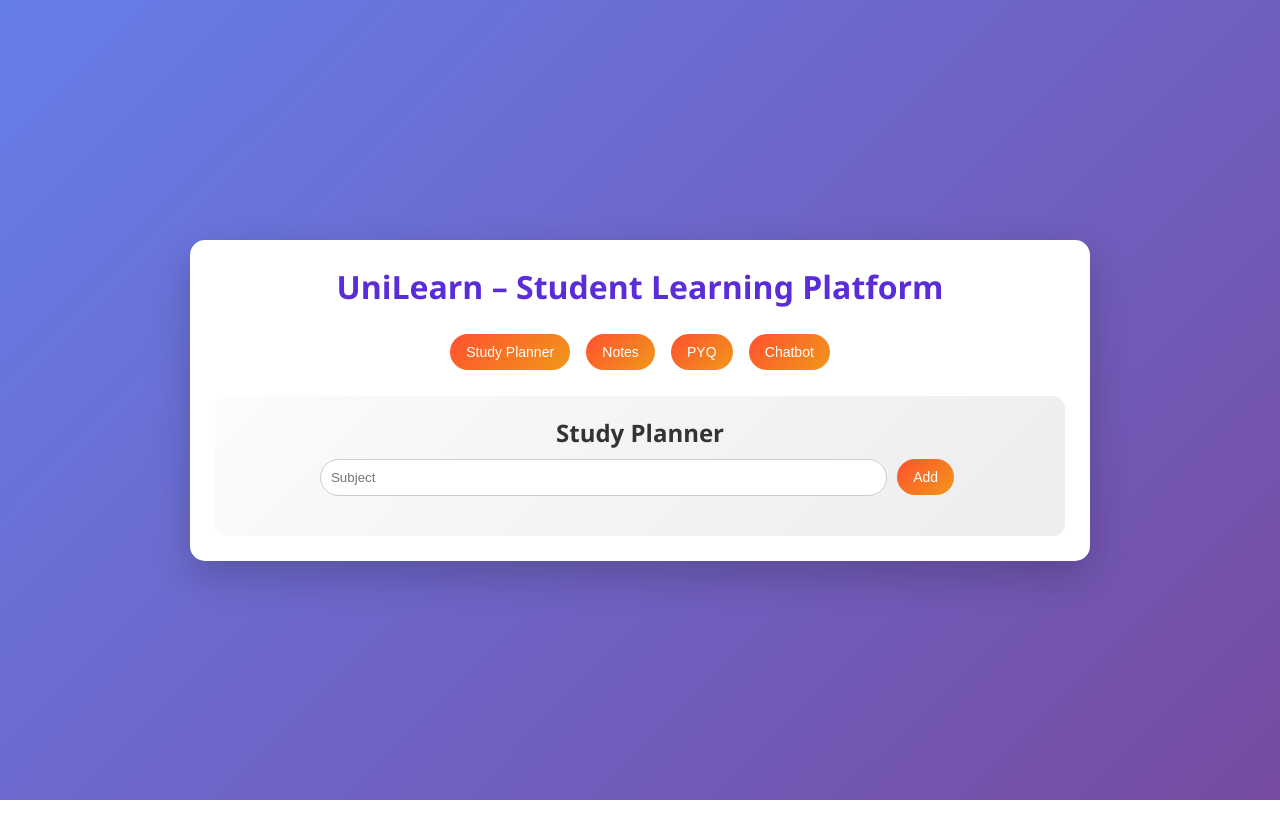
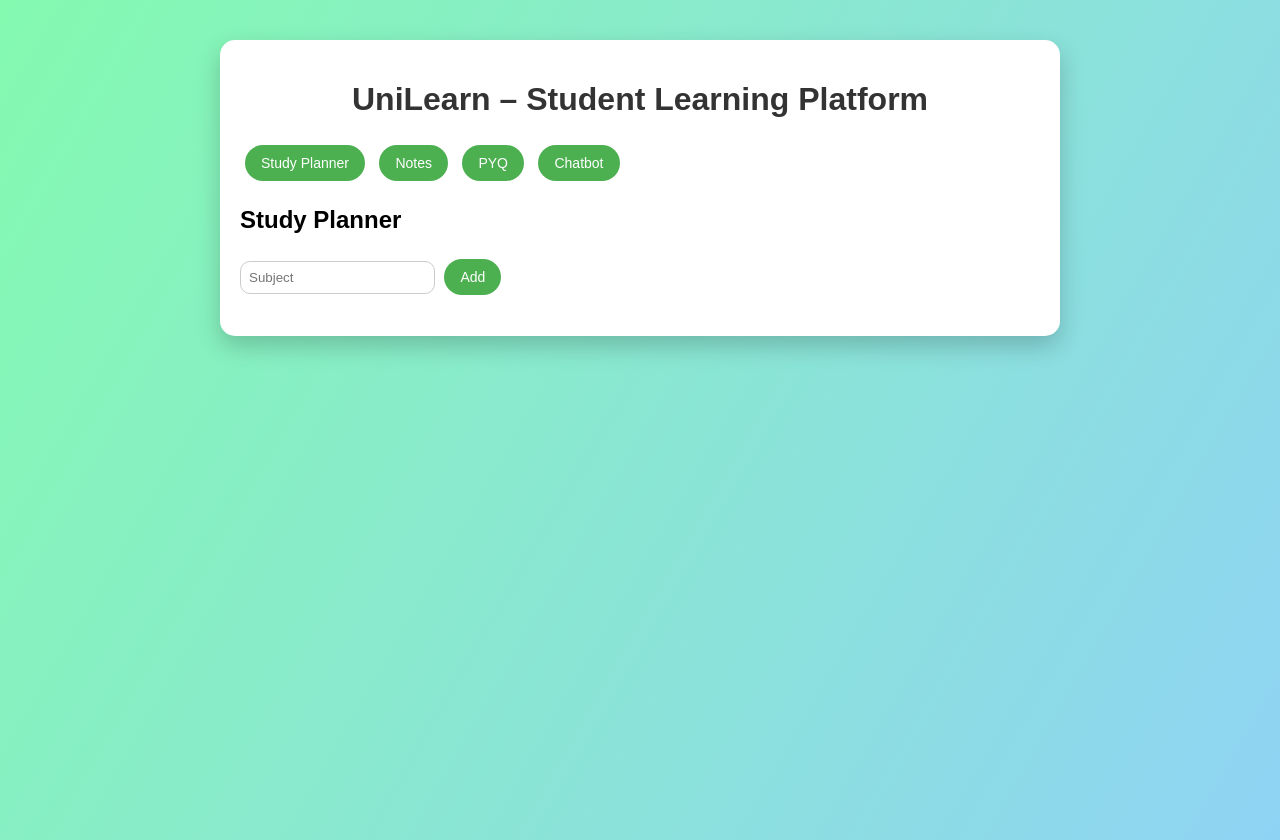
Before and after one commit to vishnu-io/UniLearn, a plain HTML site: page index.html in a window 1280 px wide. Both pictures are taken after a click on the button "Study Planner". Before the commit the page ends 800 px from the top, so only its background shows below. Drawn offline with Linux system fonts and the light colour scheme.

Commit message:
Update style.css

```diff
--- a/style.css
+++ b/style.css
@@ -1,82 +1,43 @@
-* {
+body {
+  font-family: Arial, sans-serif;
+  background: linear-gradient(120deg, #84fab0, #8fd3f4);
+  min-height: 100vh;
   margin: 0;
-  padding: 0;
-  box-sizing: border-box;
-}
-
-body {
-  font-family: 'Segoe UI', Arial, sans-serif;
-  min-height: 100vh;
-  background: linear-gradient(135deg, #667eea, #764ba2);
-  color: #333;
-  display: flex;
-  justify-content: center;
-  align-items: center;
 }
 
 .container {
+  width: 90%;
+  max-width: 800px;
+  margin: auto;
   background: white;
-  width: 90%;
-  max-width: 900px;
-  padding: 25px;
+  padding: 20px;
   border-radius: 15px;
-  box-shadow: 0 15px 40px rgba(0,0,0,0.2);
-  text-align: center;
+  margin-top: 40px;
+  box-shadow: 0 10px 25px rgba(0,0,0,0.2);
 }
 
 h1 {
-  color: #5a2dd8;
-  margin-bottom: 20px;
+  text-align: center;
+  color: #333;
 }
 
 button {
-  background: linear-gradient(135deg, #ff512f, #f09819);
+  background: #4CAF50;
+  color: white;
   border: none;
-  color: white;
   padding: 10px 16px;
-  margin: 6px;
-  border-radius: 25px;
+  margin: 5px;
+  border-radius: 20px;
   cursor: pointer;
   font-size: 14px;
-  transition: 0.3s;
 }
 
 button:hover {
-  transform: scale(1.05);
-  opacity: 0.9;
-}
-
-#content {
-  margin-top: 20px;
-  padding: 20px;
-  border-radius: 12px;
-  background: linear-gradient(135deg, #fdfbfb, #ebedee);
+  background: #388e3c;
 }
 
 input {
-  padding: 10px;
-  width: 70%;
-  border-radius: 20px;
+  padding: 8px;
+  border-radius: 10px;
   border: 1px solid #ccc;
-  margin: 10px 0;
-  outline: none;
 }
-
-ul {
-  list-style: none;
-  margin-top: 10px;
-}
-
-li {
-  background: linear-gradient(135deg, #43cea2, #185a9d);
-  color: white;
-  padding: 8px;
-  margin: 6px 0;
-  border-radius: 20px;
-  font-size: 14px;
-}
-
-p {
-  margin-top: 10px;
-  font-weight: 500;
-}
```
